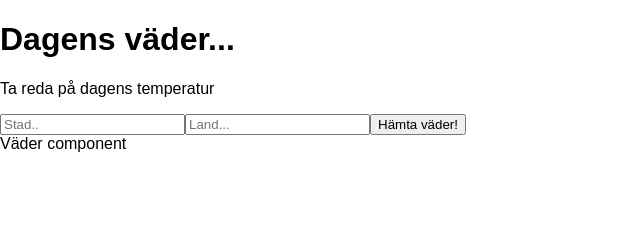
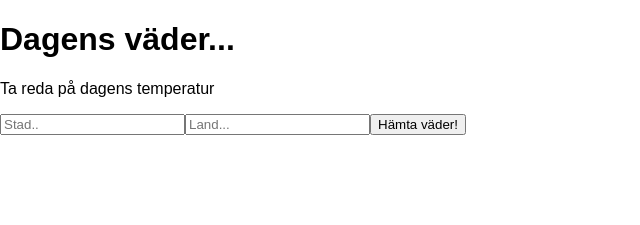
Before and after one commit to peterdahlen/dagens-vader, a React (Create React App) app: page / in a window 1280 px wide. Shown: the top 225 px of the page, without its empty margins (0-640 px from the left). Built offline with nearby package versions, Linux system fonts and the light colour scheme.

Commit message:
this.props

```diff
--- a/src/App.js
+++ b/src/App.js
@@ -24,13 +24,11 @@ class App extends React.Component {
     const data = await api_call.json();
     console.log(data);
     this.setState({
-      temrature: data.main.temp,
-      city: data.city,
+      temprature: data.main.temp,
+      city: data.name,
       country: data.sys.country,
-      humidity: data.main.humidity,
-      description: data.weather[0].description,
-      sunrise: data.sys.sunrise,
-      sunset: data.sys.sunset,
+      wind: data.wind.speed,
+      description: data.weather[0].main,
       error: ""
     });
   }
@@ -39,7 +37,13 @@ class App extends React.Component {
       <div>
         <Titles />
         <Form getWeather={this.getWeather} />
-        <Weather />
+        <Weather
+          temprature={this.state.temprature}
+          city={this.state.city}
+          country={this.state.country}
+          wind={this.state.wind}
+          description={this.state.description}
+          error={this.state.error} />
       </div>
     );
   }
--- a/src/components/Weather.js
+++ b/src/components/Weather.js
@@ -4,7 +4,10 @@ class Weather extends React.Component {
     render() {
         return (
             <div>
-                Väder component
+                { this.props.city && this.props.country && <p>Plats: { this.props.city }, { this.props.country }</p> }
+                { this.props.temrature && <p>Tempratur: { this.props.temprature }</p> }
+                { this.props.wind && <p>Vind: { this.props.wind }m/s</p> }
+                { this.props.description && <p>Väder: { this.props.description }</p> }
             </div>
         )
     }
```
